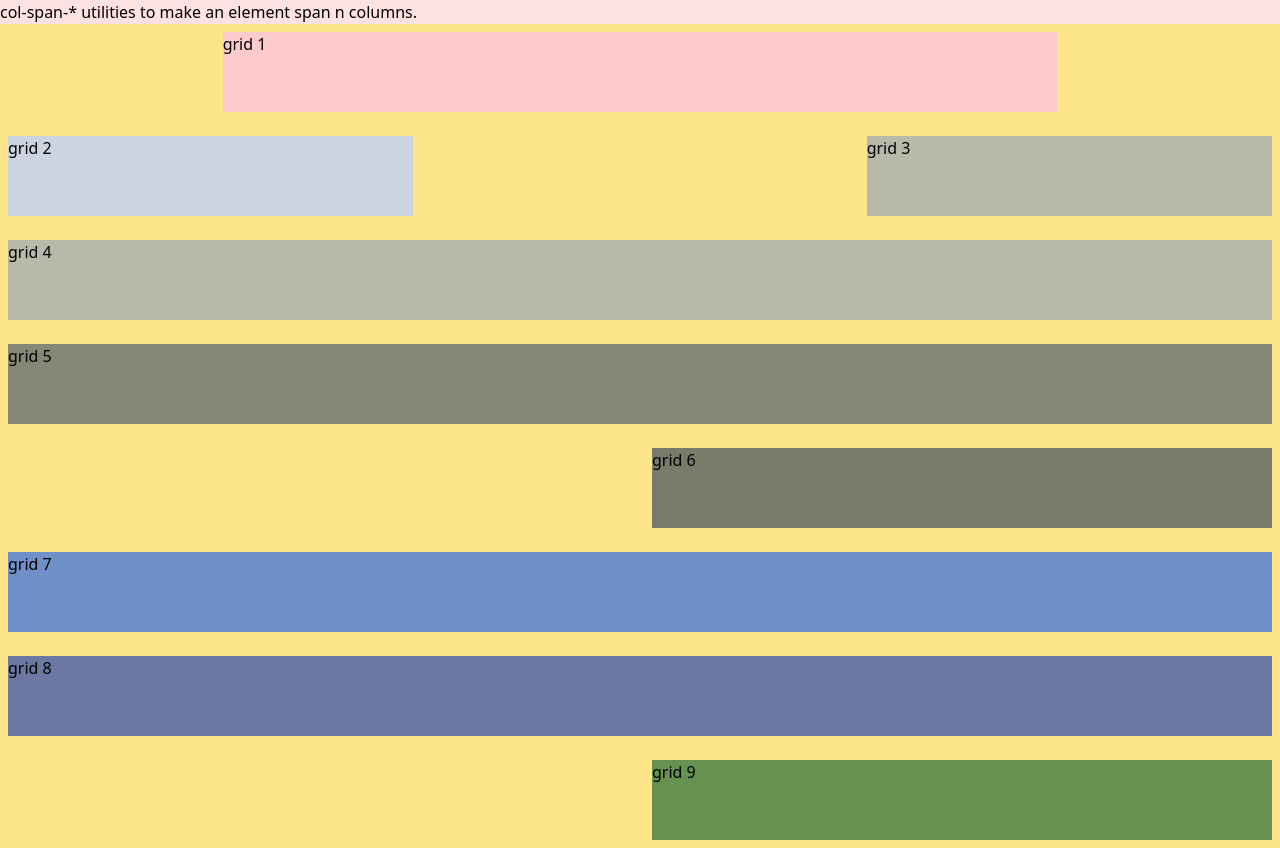
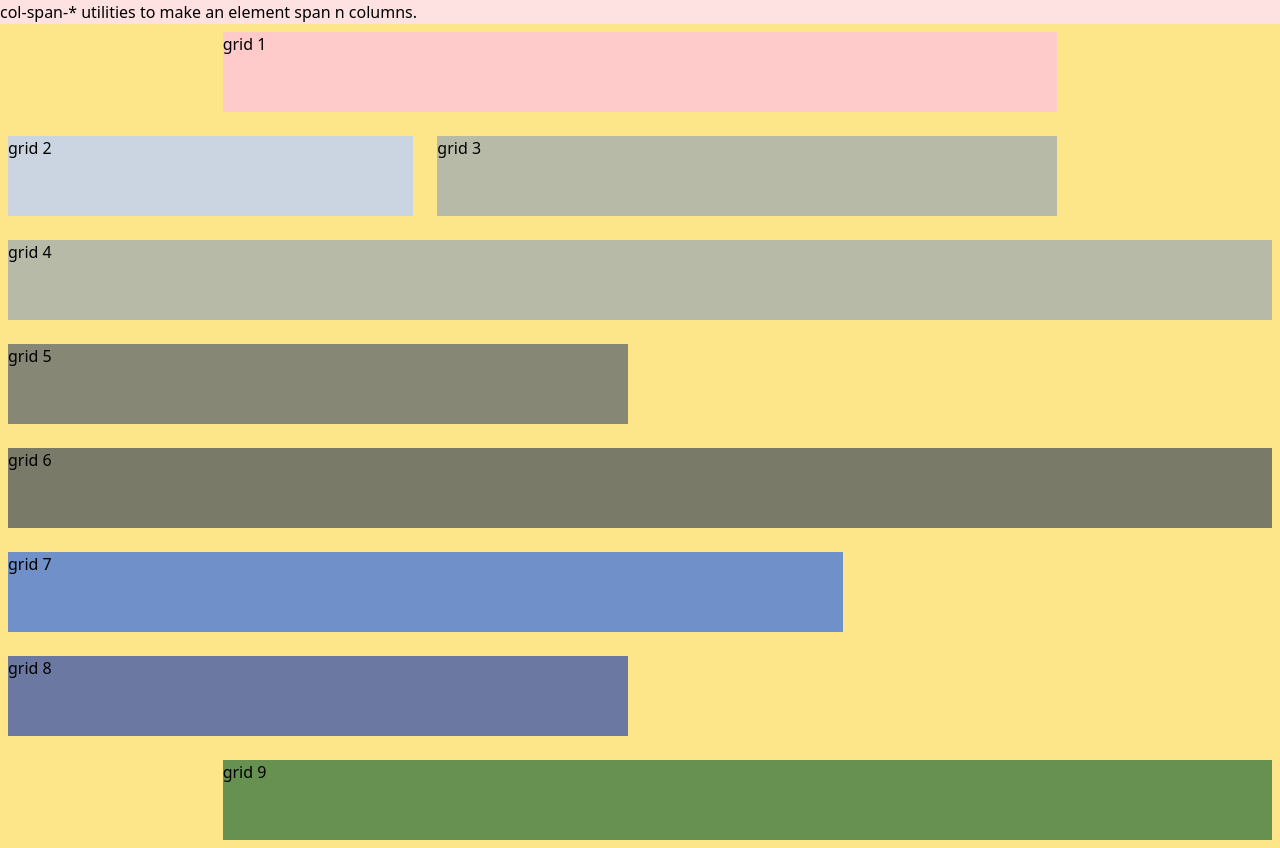
Before and after one commit to mostafa1350/01_Flex_Grid_Concept, a React (Vite) app in the folder flex-grid-concept/: page / in a window 1280 px wide. Shown: the part 720-1568 px from the top of the page. Built offline with nearby package versions, Linux system fonts and the light colour scheme.

Commit message:
update gridview col start, col end

```diff
--- a/flex-grid-concept/src/Gridview.jsx
+++ b/flex-grid-concept/src/Gridview.jsx
@@ -15,13 +15,13 @@ const Gridview = () => {
           <div className='w-full bg-amber-200 grid grid-cols-6 gap-2 '>
               <div className='m-2 h-[80px] bg-red-200  col-start-2 col-span-4 '>grid 1</div>
               <div className='m-2 h-[80px] bg-slate-300  col-start-1 col-end-3 '>grid 2</div>
-              <div className='m-2 h-[80px] bg-slate-400/65 col-end-7 col-span-2'>grid 3</div>
+              <div className='m-2 h-[80px] bg-slate-400/65 col-end-6 col-span-3'>grid 3</div>
               <div className='m-2 h-[80px] bg-slate-400/65 col-start-1 col-end-7'>grid 4</div>
-              <div className='m-2 h-[80px] bg-slate-600/65 col-start-1 col-end-7'>grid 5</div>
-              <div className='m-2 h-[80px] bg-slate-700/65 col-end-7 col-span-3'>grid 6</div>
-              <div className='m-2 h-[80px] bg-blue-600/65 col-start-1 col-end-7'>grid 7</div>
-              <div className='m-2 h-[80px] bg-blue-800/65 col-start-1 col-end-7'>grid 8</div>
-              <div className='m-2 h-[80px] bg-green-800/65 col-end-7 col-span-3'>grid 9</div>
+              <div className='m-2 h-[80px] bg-slate-600/65 col-start-1 col-end-4'>grid 5</div>
+              <div className='m-2 h-[80px] bg-slate-700/65 col-end-7 col-span-6'>grid 6</div>
+              <div className='m-2 h-[80px] bg-blue-600/65 col-start-1 col-span-4'>grid 7</div>
+              <div className='m-2 h-[80px] bg-blue-800/65 col-end-4 col-span-3'>grid 8</div>
+              <div className='m-2 h-[80px] bg-green-800/65 col-end-7 col-span-5'>grid 9</div>
           </div>
     </div>
 
```
